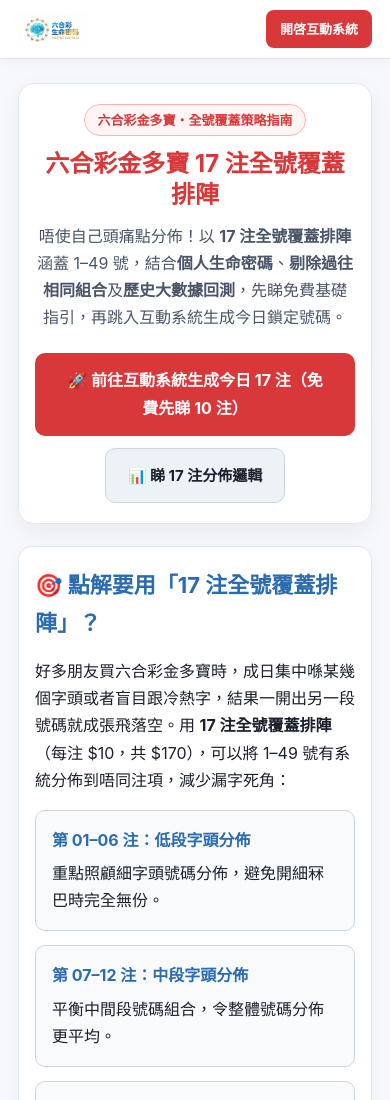
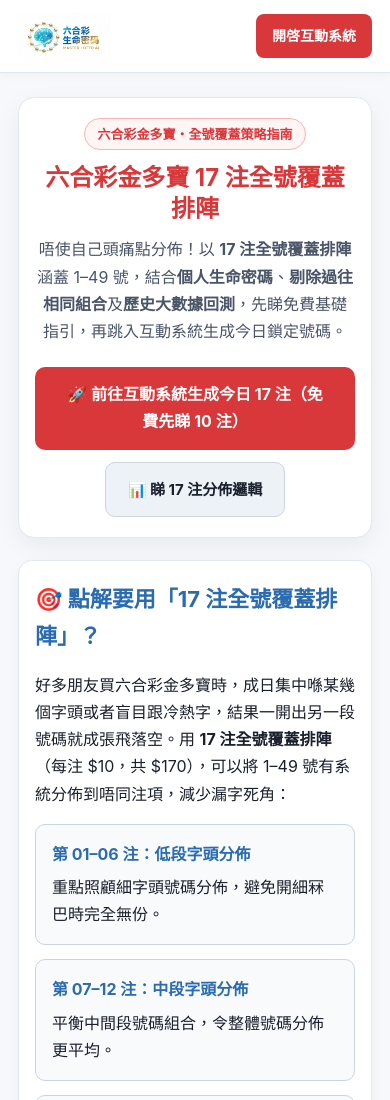
Before and after one commit to lottomasterhk/lotto-nav-app, a plain HTML site: page index.html in a window 390 px wide. Shown: the top 1100 px of the page. Drawn offline with Linux system fonts and the light colour scheme.

Commit message:
Update index.html

```diff
--- a/index.html
+++ b/index.html
@@ -11,9 +11,9 @@
   <meta name="apple-mobile-web-app-title" content="六合彩生命密碼" />
   <link rel="canonical" href="https://aimasterlotto.com/" />
 
-  <link rel="icon" type="image/png" href="/company_logo.png" />
-  <link rel="shortcut icon" href="/company_logo.png" />
-  <link rel="apple-touch-icon" href="/company_logo.png" />
+  <link rel="icon" type="image/png" href="/logo.png" />
+  <link rel="shortcut icon" href="/logo.png" />
+  <link rel="apple-touch-icon" href="/logo.png" />
 
   <meta property="og:title" content="六合彩金多寶 17 注全號覆蓋排陣 | AI 生命密碼與歷史回測" />
   <meta property="og:description" content="17 注全號覆蓋排陣 ＋ 個人生命密碼 ＋ 歷史回測。自動幫你分佈低／中／高段字頭，一鍵跳入互動系統生成今日鎖定號碼。" />
@@ -80,11 +80,11 @@
     .header-inner {
       max-width: 860px;
       margin: 0 auto;
-      padding: 10px 18px;
+      padding: 12px 18px;
       display: flex;
       align-items: center;
       justify-content: space-between;
-      gap: 12px;
+      gap: 14px;
     }
 
     .brand-link {
@@ -94,9 +94,9 @@
     }
 
     .header-logo {
-      height: 46px;
+      height: 68px;
       width: auto;
-      max-width: 240px;
+      max-width: 340px;
       object-fit: contain;
       display: block;
     }
@@ -126,9 +126,9 @@
       text-decoration: none;
       background: var(--primary);
       color: #ffffff;
-      font-size: 13px;
+      font-size: 14px;
       font-weight: 700;
-      padding: 8px 14px;
+      padding: 10px 16px;
       border-radius: 8px;
     }
 
@@ -309,8 +309,8 @@
         display: none;
       }
       .header-logo {
-        height: 36px;
-        max-width: 190px;
+        height: 48px;
+        max-width: 220px;
       }
       h1 {
         font-size: 24px;
```
